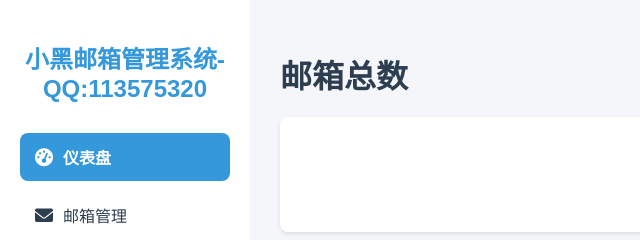
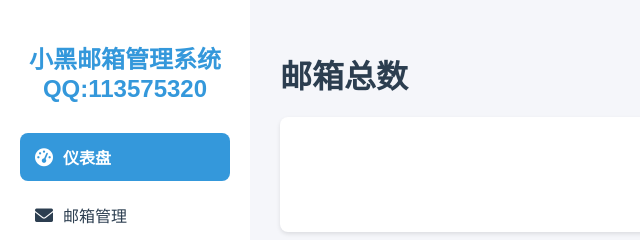
Before and after one commit to HZQDS888/o2api, a website: page public/mail.html in a window 1280 px wide. Shown: the full height of the page, 0-640 px from the left. Drawn offline with Linux system fonts and the light colour scheme.

Commit message:
Update mail.html

```diff
--- a/public/mail.html
+++ b/public/mail.html
@@ -4,7 +4,7 @@
 <head>
     <meta charset="UTF-8">
     <meta name="viewport" content="width=device-width, initial-scale=1.0">
-    <title>小黑邮箱管理系统-QQ:113575320</title>
+    <title>小黑邮箱管理系统 QQ:113575320</title>
     <style>
         /* 基础样式 */
         body {
@@ -527,7 +527,7 @@
     </div>
 
     <div class="sidebar">
-        <h2>小黑邮箱管理系统-QQ:113575320</h2>
+        <h2>小黑邮箱管理系统 QQ:113575320</h2>
         <ul>
             <li><a href="#" data-target="dashboard" class="active"><i class="fas fa-tachometer-alt"></i>仪表盘</a></li>
             <li><a href="#" data-target="emails"><i class="fas fa-envelope"></i>邮箱管理</a></li>
```
